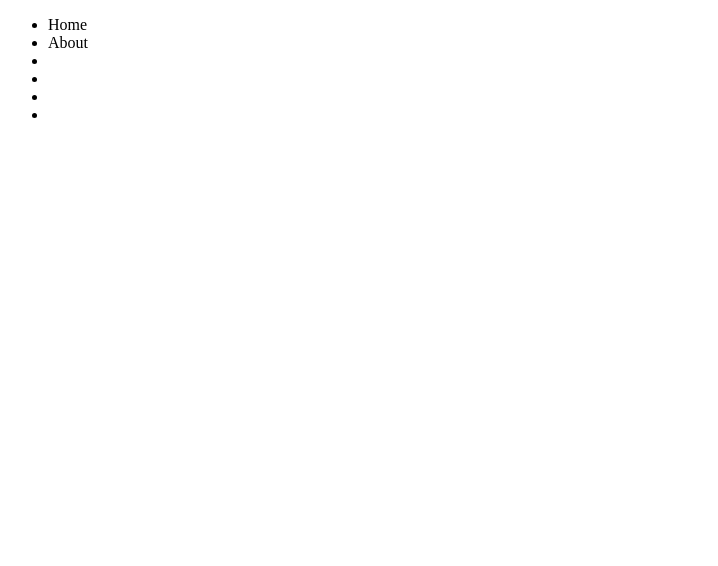
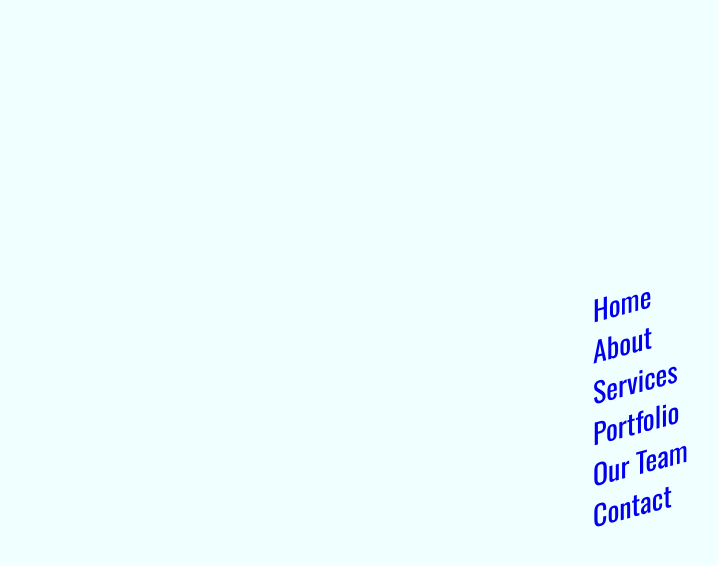
Before and after one commit to LightForLife/isometric-menu-hover-effects, a plain HTML site: page index.html in a window 1280 px wide. Shown: the whole page, without its empty margins (0-718 px from the left). Drawn offline with nearby package versions, Linux system fonts and the light colour scheme.

Commit message:
add style

```diff
--- a/index.html
+++ b/index.html
@@ -4,18 +4,23 @@
     <meta charset="UTF-8" />
     <meta http-equiv="X-UA-Compatible" content="IE=edge" />
     <meta name="viewport" content="width=device-width, initial-scale=1.0" />
-    <title>Document</title>
+    <title>Isometric</title>
+    <link rel="preconnect" href="https://fonts.googleapis.com" />
+    <link rel="preconnect" href="https://fonts.gstatic.com" crossorigin />
+    <link
+      href="https://fonts.googleapis.com/css2?family=Oswald:wght@400;700&family=Roboto:wght@400;700&display=swap"
+      rel="stylesheet"
+    />
+    <link rel="stylesheet" href="./css/main.min.css" />
   </head>
   <body>
-    <div class="menu">
-      <ul class="menu-list">
-        <li class="menu-item">Home</li>
-        <li class="menu-item">About</li>
-        <li class="menu-item"></li>
-        <li class="menu-item"></li>
-        <li class="menu-item"></li>
-        <li class="menu-item"></li>
-      </ul>
-    </div>
+    <ul class="menu">
+      <li class="menu-item"><a href="#">Home</a></li>
+      <li class="menu-item"><a href="#">About</a></li>
+      <li class="menu-item"><a href="#">Services</a></li>
+      <li class="menu-item"><a href="#">Portfolio</a></li>
+      <li class="menu-item"><a href="#">Our Team</a></li>
+      <li class="menu-item"><a href="#">Contact</a></li>
+    </ul>
   </body>
 </html>
--- a/sass/_menu.scss
+++ b/sass/_menu.scss
@@ -1,3 +1,44 @@
-.menu-item {
-  background-color: bisque;
+body {
+  display: flex;
+  font-family: "Oswald", sans-serif;
+  font-size: 28px;
+  font-weight: 700;
+  font-style: normal;
+  display: flex;
+  justify-content: center;
+  align-items: center;
+  min-height: 100vh;
+  font-weight: normal;
+  //   text-transform: uppercase;
 }
+
+*,
+*::before,
+*::after {
+  margin: 0;
+  padding: 0;
+  box-sizing: border-box;
+}
+
+a {
+  text-decoration: none;
+  font-family: inherit;
+  display: inline-block;
+}
+
+li {
+  list-style: none;
+  padding-inline-start: 0;
+  margin: 0;
+}
+
+body {
+  background-color: azure;
+}
+
+////////////////////////////////////////
+
+.menu {
+  position: relative;
+  transform: skewY(-15deg);
+}
--- a/sass/_reset.scss
+++ /dev/null
@@ -1,28 +0,0 @@
-body {
-  font-family: "DM Sans", sans-serif;
-  font-size: 14px;
-  font-weight: 400;
-  font-style: normal;
-}
-
-*,
-*::before,
-*::after {
-  box-sizing: border-box;
-}
-
-a {
-  text-decoration: none;
-  font-family: inherit;
-  display: inline-block;
-}
-
-li {
-  list-style: none;
-  padding-inline-start: 0;
-  margin: 0;
-}
-
-body {
-  background-color: aqua;
-}
```
Also changed, not shown: css/main.css, css/main.min.css, 2 other files.
